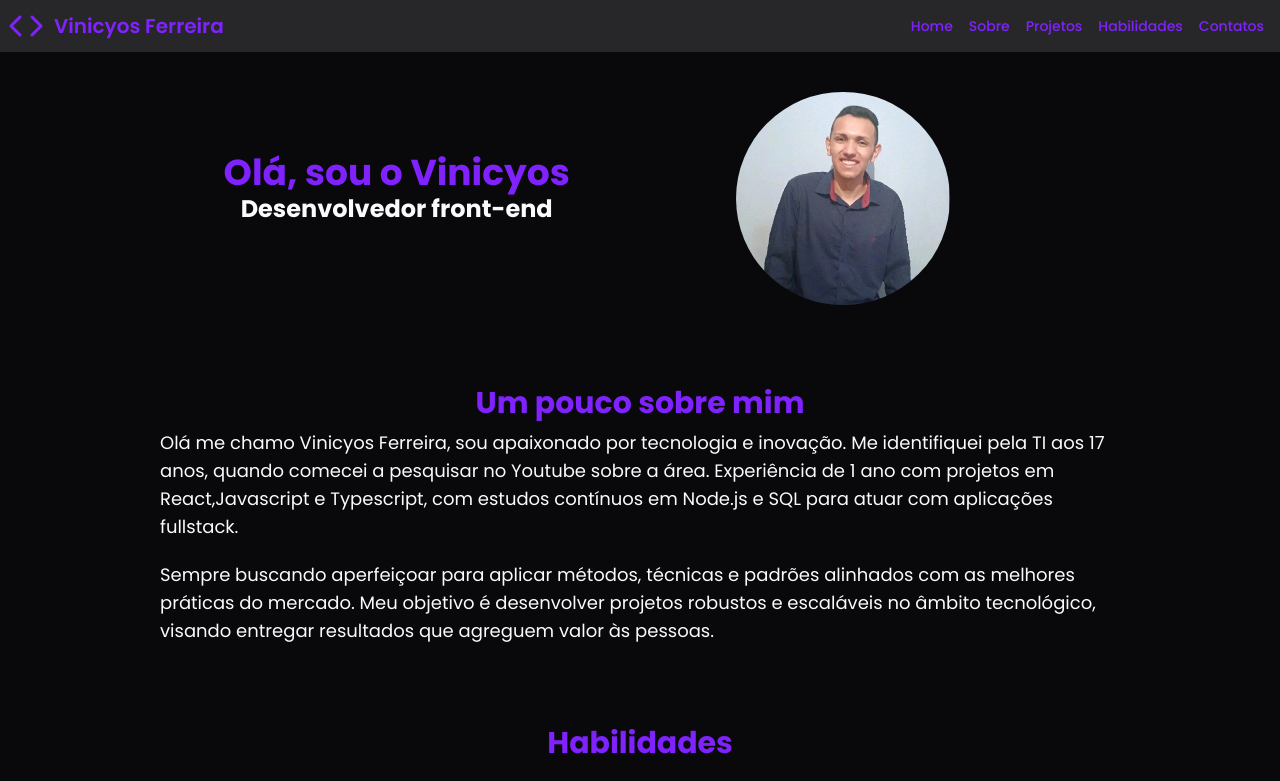
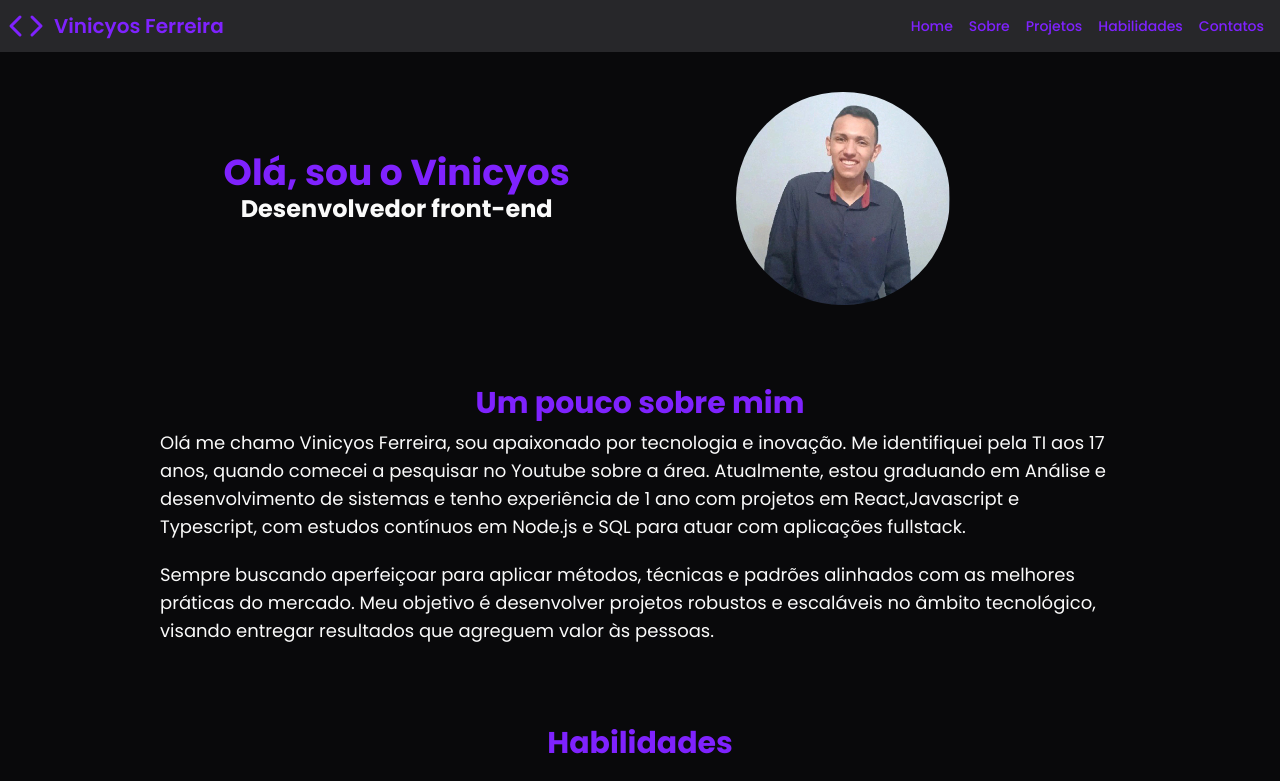
Before and after one commit to VinicyosFerreira/portfolio-vinicyosFerreira-2.0, a React (Vite) app: page / in a window 1280 px wide. Shown: the top 781 px of the page. Built offline with nearby package versions, Linux system fonts and the light colour scheme.

Commit message:
feat: editing text about me refining information

```diff
--- a/src/components/app/AboutMe.tsx
+++ b/src/components/app/AboutMe.tsx
@@ -8,7 +8,8 @@ const AboutMe = () => {
         <p className="mt-2">
           Olá me chamo Vinicyos Ferreira, sou apaixonado por tecnologia
           e inovação. Me identifiquei pela TI aos 17 anos, quando comecei a
-          pesquisar no Youtube sobre a área. Experiência de 1 ano com projetos em React,Javascript e Typescript,
+          pesquisar no Youtube sobre a área. Atualmente, estou graduando em Análise e desenvolvimento
+          de sistemas e tenho experiência de 1 ano com projetos em React,Javascript e Typescript,
           com estudos contínuos em Node.js e SQL para atuar com aplicações fullstack.
         </p>
         <p>
--- a/src/components/app/NavigationLink.tsx
+++ b/src/components/app/NavigationLink.tsx
@@ -17,7 +17,7 @@ const NavigationLink = ({ children, href, size = 'sm' , bgHover = 'bgHoverOne' ,
     },
     bgHover : {
       bgHoverOne: 'hover:bg-accent',
-      bgHoverTwo: 'hover:bg-foreground/75'
+      bgHoverTwo: 'hover:bg-muted-foreground/20'
     }
   }
 
```
